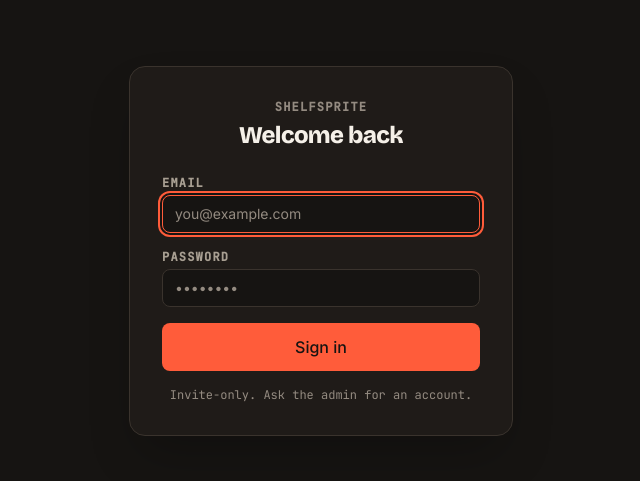
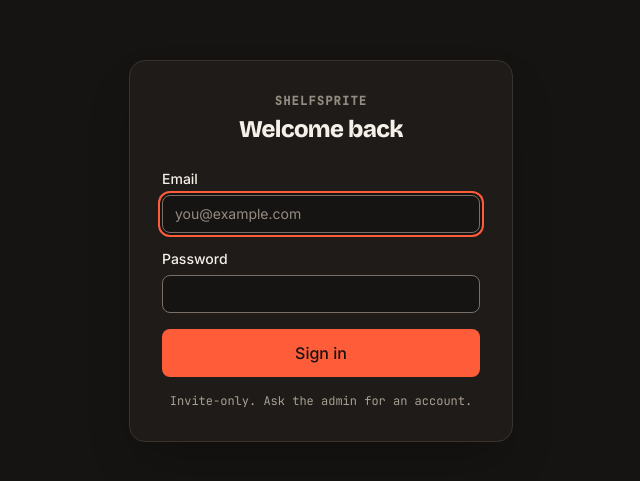
Before and after one commit to ccmalcom/my-library, a Next.js app in the folder frontend/: page /login in a window 1280 px wide. Shown: the part 149-630 px from the top of the page, without its empty margins (319-959 px from the left). Built offline with nearby package versions, Linux system fonts and the light colour scheme; no server answers.

Commit message:
label the login and password-reset fields via Field

```diff
--- a/frontend/app/auth/callback/page.tsx
+++ b/frontend/app/auth/callback/page.tsx
@@ -3,7 +3,7 @@
 import { useEffect, useState } from 'react';
 import { getSupabaseClient } from '@/utils/supabase/client';
 import { parseAuthCallbackHash } from '@/lib/authCallback';
-import { Button, Spinner } from '@/components/ui';
+import { Button, Field, Input, Spinner } from '@/components/ui';
 
 // Landing spot for Supabase invite (and password-recovery) links. Supabase puts the session
 // tokens in the URL *hash* fragment, which never reaches the server — so this must be a plain
@@ -109,15 +109,6 @@
     window.location.assign('/');
   }
 
-  const inputClass = [
-    'w-full rounded-lg border border-border bg-base px-3 py-2 text-sm text-text',
-    'placeholder-faint focus:border-accent focus:outline-none',
-    'focus-visible:ring-2 focus-visible:ring-accent focus-visible:ring-offset-2 focus-visible:ring-offset-base',
-  ].join(' ');
-
-  const labelClass =
-    'mb-1 block font-mono text-xs font-semibold uppercase tracking-widest text-muted';
-
   return (
     <div className="flex min-h-screen items-center justify-center bg-base px-4">
       <div className="w-full max-w-sm rounded-2xl border border-border bg-surface p-8 shadow-2xl">
@@ -146,35 +137,37 @@
         {phase === 'set-password' && (
           <form onSubmit={handleSubmit} className="space-y-4">
             <p className="text-sm text-muted">Set a password to finish creating your account.</p>
-            <div>
-              <label className={labelClass}>Password</label>
-              <input
+            <Field label="Password">
+              {(p) => (
+                <Input
+                  {...p}
                   type="password"
                   required
                   autoFocus
+                  autoComplete="new-password"
                   value={password}
                   onChange={(e) => {
                     setPassword(e.target.value);
                     setErrorMsg(null);
                   }}
-                className={inputClass}
-                placeholder={'\u2022\u2022\u2022\u2022\u2022\u2022\u2022\u2022'}
                 />
-            </div>
-            <div>
-              <label className={labelClass}>Confirm password</label>
-              <input
+              )}
+            </Field>
+            <Field label="Confirm password">
+              {(p) => (
+                <Input
+                  {...p}
                   type="password"
                   required
+                  autoComplete="new-password"
                   value={confirm}
                   onChange={(e) => {
                     setConfirm(e.target.value);
                     setErrorMsg(null);
                   }}
-                className={inputClass}
-                placeholder={'••••••••'}
                 />
-            </div>
+              )}
+            </Field>
 
             {errorMsg && <p className="text-sm text-danger">{errorMsg}</p>}
 
--- a/frontend/app/login/page.tsx
+++ b/frontend/app/login/page.tsx
@@ -3,7 +3,7 @@
 import { useEffect, useState } from 'react';
 import { getSupabaseClient } from '@/utils/supabase/client';
 import { inviteCallbackRedirect } from '@/lib/authRedirect';
-import { Button } from '@/components/ui';
+import { Field, Input, Button } from '@/components/ui';
 
 export default function LoginPage() {
   const [email, setEmail] = useState('');
@@ -38,15 +38,6 @@
     window.location.assign('/');
   }
 
-  const inputClass = [
-    'w-full rounded-lg border border-border bg-base px-3 py-2 text-sm text-text',
-    'placeholder-faint focus:border-accent focus:outline-none',
-    'focus-visible:ring-2 focus-visible:ring-accent focus-visible:ring-offset-2 focus-visible:ring-offset-base',
-  ].join(' ');
-
-  const labelClass =
-    'mb-1 block font-mono text-xs font-semibold uppercase tracking-widest text-muted';
-
   return (
     <div className="flex min-h-screen items-center justify-center bg-base px-4">
       <div className="w-full max-w-sm rounded-2xl border border-border bg-surface p-8 shadow-2xl">
@@ -58,29 +49,32 @@
         </h1>
 
         <form onSubmit={handleSubmit} className="space-y-4">
-          <div>
-            <label className={labelClass}>Email</label>
-            <input
+          <Field label="Email">
+            {(p) => (
+              <Input
+                {...p}
                 type="email"
                 required
                 autoFocus
+                autoComplete="email"
                 value={email}
                 onChange={(e) => setEmail(e.target.value)}
-              className={inputClass}
                 placeholder="you@example.com"
               />
-          </div>
-          <div>
-            <label className={labelClass}>Password</label>
-            <input
+            )}
+          </Field>
+          <Field label="Password">
+            {(p) => (
+              <Input
+                {...p}
                 type="password"
                 required
+                autoComplete="current-password"
                 value={password}
                 onChange={(e) => setPassword(e.target.value)}
-              className={inputClass}
-              placeholder={'\u2022\u2022\u2022\u2022\u2022\u2022\u2022\u2022'}
               />
-          </div>
+            )}
+          </Field>
 
           {error && <p className="text-sm text-danger">{error}</p>}
 
@@ -89,7 +83,7 @@
           </Button>
         </form>
 
-        <p className="mt-4 text-center font-mono text-xs text-faint">
+        <p className="mt-4 text-center font-mono text-xs text-muted">
           Invite-only. Ask the admin for an account.
         </p>
       </div>
```
Also changed, not shown: 1 other file (tests, documents, lock files or other folders). Lines whose indentation alone changed are shown as unchanged.
